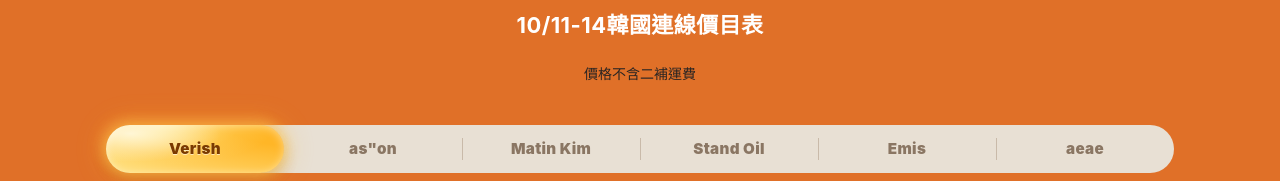
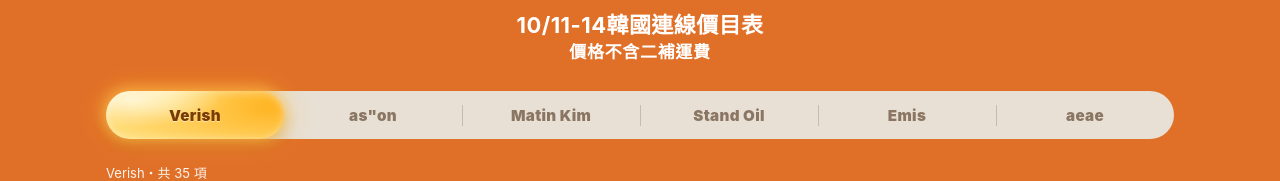
Before and after one commit to EZRApicks/korea-goods, a plain HTML site: page index.html in a window 1280 px wide. Shown: the part 195-376 px from the top of the page. Drawn offline with Linux system fonts and the light colour scheme.

Commit message:
Add files via upload

```diff
--- a/css/style.css
+++ b/css/style.css
@@ -11,6 +11,7 @@
 .logo img{width:100%;height:auto;display:block}
 h1{margin:0;font-size:22px;color:var(--on-page);text-wrap:balance;letter-spacing:.02em}
 .tabs{position:sticky;top:env(safe-area-inset-top,0px);z-index:2;background:var(--page);padding-block:12px}
+.sub{margin:-8px 0 0;color:#fff;font-size:17px;font-weight:700;line-height:1.3;letter-spacing:.04em}
 .switch{--unselected:#8a7663;width:100%;display:grid;grid-template-columns:repeat(6,1fr);align-items:stretch;background:#E8E0D4;border-radius:999px;padding:0;height:48px;overflow:visible}
 .switch button{appearance:none;border:none;background:transparent;display:flex;align-items:center;justify-content:center;height:100%;min-height:0;min-width:0;padding:0 8px;border-radius:999px;font-family:inherit;font-weight:900;font-size:.95rem;letter-spacing:.02em;line-height:1;color:var(--unselected);cursor:pointer;position:relative;z-index:0;overflow:visible;white-space:nowrap}
 .switch button[aria-pressed="true"]{color:#fff;z-index:1;box-shadow:inset 0 1px 8px rgba(255,255,255,.45)}
@@ -24,7 +25,7 @@
 .switch button::before{content:"";position:absolute;left:0;top:28%;bottom:28%;width:1px;background:rgba(122,90,60,.28);pointer-events:none}
 .switch button:first-child::before,.switch button[aria-pressed="true"]::before,.switch button[aria-pressed="true"]+button::before{opacity:0}
 .switch button:focus-visible{outline:2px solid #fff;outline-offset:2px}
-@media (max-width:640px){.switch{grid-template-columns:repeat(3,1fr);height:auto;border-radius:24px}.switch button{height:44px;font-size:.88rem}.switch button:nth-child(3n+1)::before{opacity:0}.switch button:nth-child(n+4)::after{}.switch{background-image:linear-gradient(rgba(122,90,60,.22),rgba(122,90,60,.22));background-size:calc(100% - 32px) 1px;background-position:center;background-repeat:no-repeat}}
+@media (max-width:640px){.logo{width:220px}.switch{grid-template-columns:repeat(3,1fr);height:auto;border-radius:24px}.switch button{height:44px;font-size:.88rem}.switch button:nth-child(3n+1)::before{opacity:0}.switch button:nth-child(n+4)::after{}.switch{background-image:linear-gradient(rgba(122,90,60,.22),rgba(122,90,60,.22));background-size:calc(100% - 32px) 1px;background-position:center;background-repeat:no-repeat}}
 .count{color:var(--on-page);font-size:13px;margin:12px 0;opacity:.92}
 .grid{display:grid;grid-template-columns:repeat(auto-fill,minmax(160px,1fr));gap:12px}
 .card{background:var(--card);border-radius:12px;overflow:hidden;min-width:0;box-shadow:0 2px 8px rgba(90,30,0,.12)}
```
